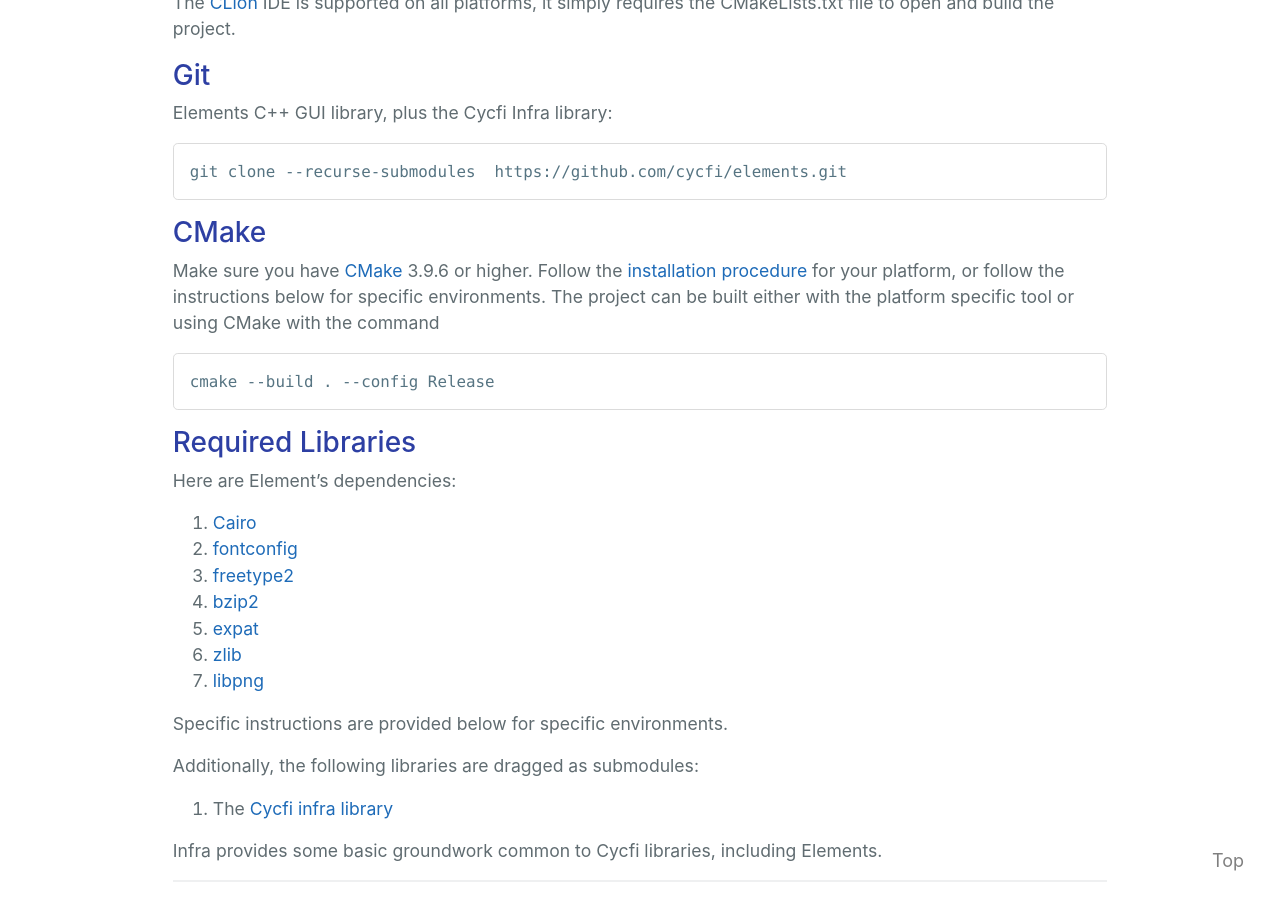
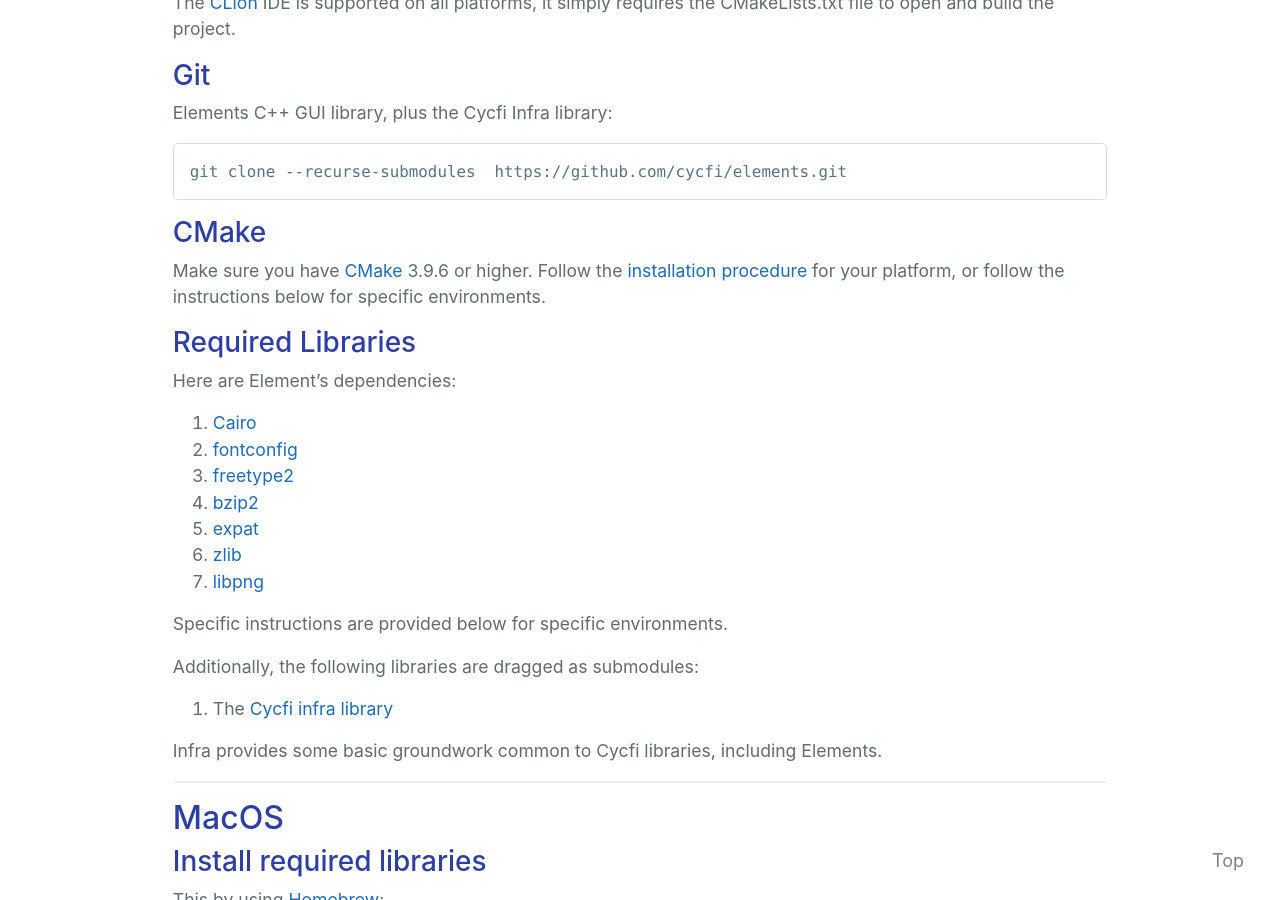
Before and after one commit to cycfi/cycfi.github.io, a Jekyll site: the page built from elements/setup.md, in a window 1280 px wide and 900 px high, scrolled down 779 px. Built offline with Jekyll 4.4.1, drawn with Linux system fonts in a browser that asks for light colours; nearby versions of some CDN libraries; comment, search, counter and statistics services are not loaded.

Commit message:
Remove bogus instruction

````diff
--- a/elements/setup.md
+++ b/elements/setup.md
@@ -46,12 +46,6 @@ git clone --recurse-submodules  https://github.com/cycfi/elements.git
 Make sure you have [CMake] 3.9.6 or higher. Follow the
 [installation procedure] for your platform, or follow the instructions below
 for specific environments.
-The project can be built either with the platform specific tool or using CMake
-with the command
-
-```
-cmake --build . --config Release
-```
 
 ### Required Libraries
 
````
